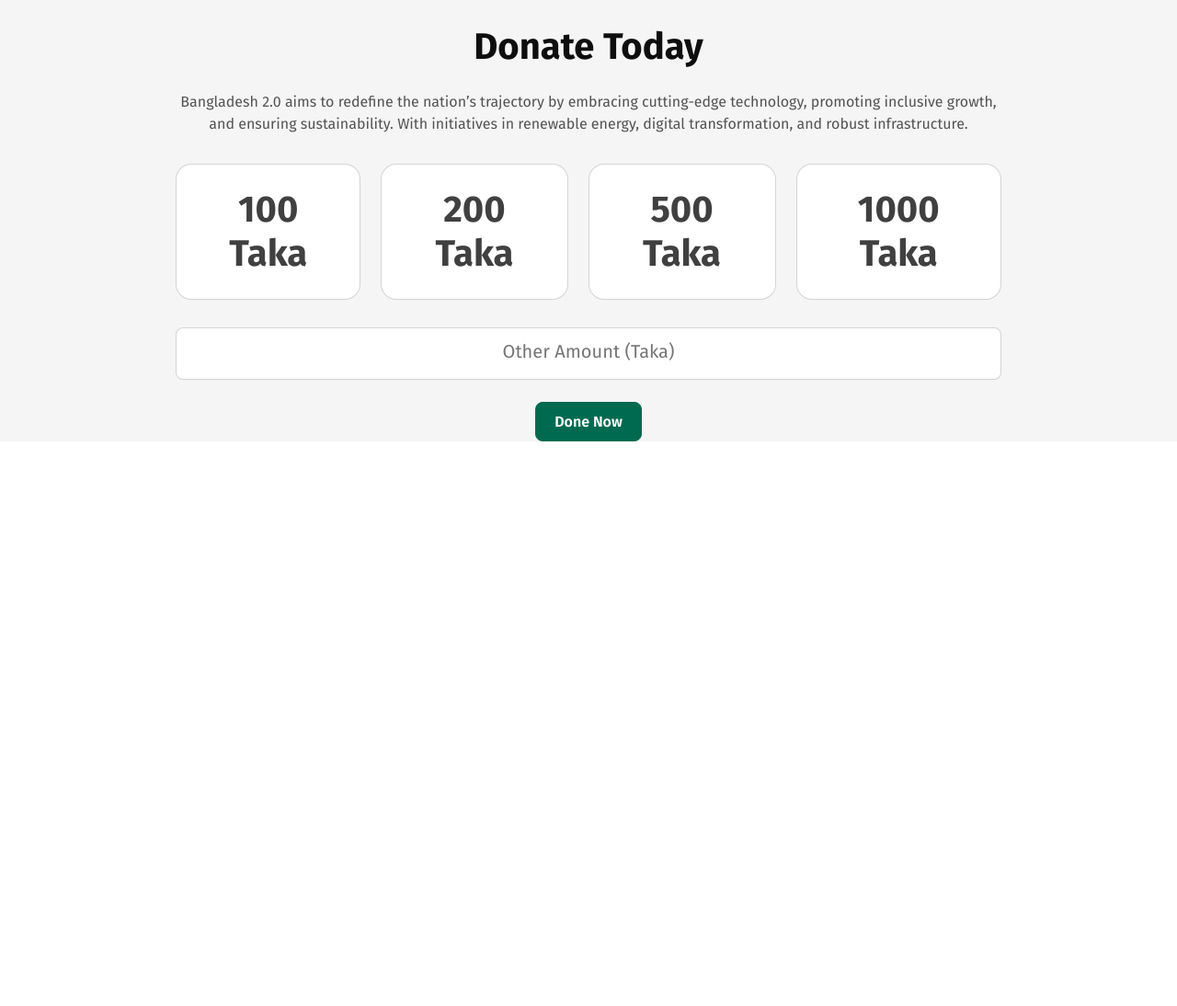
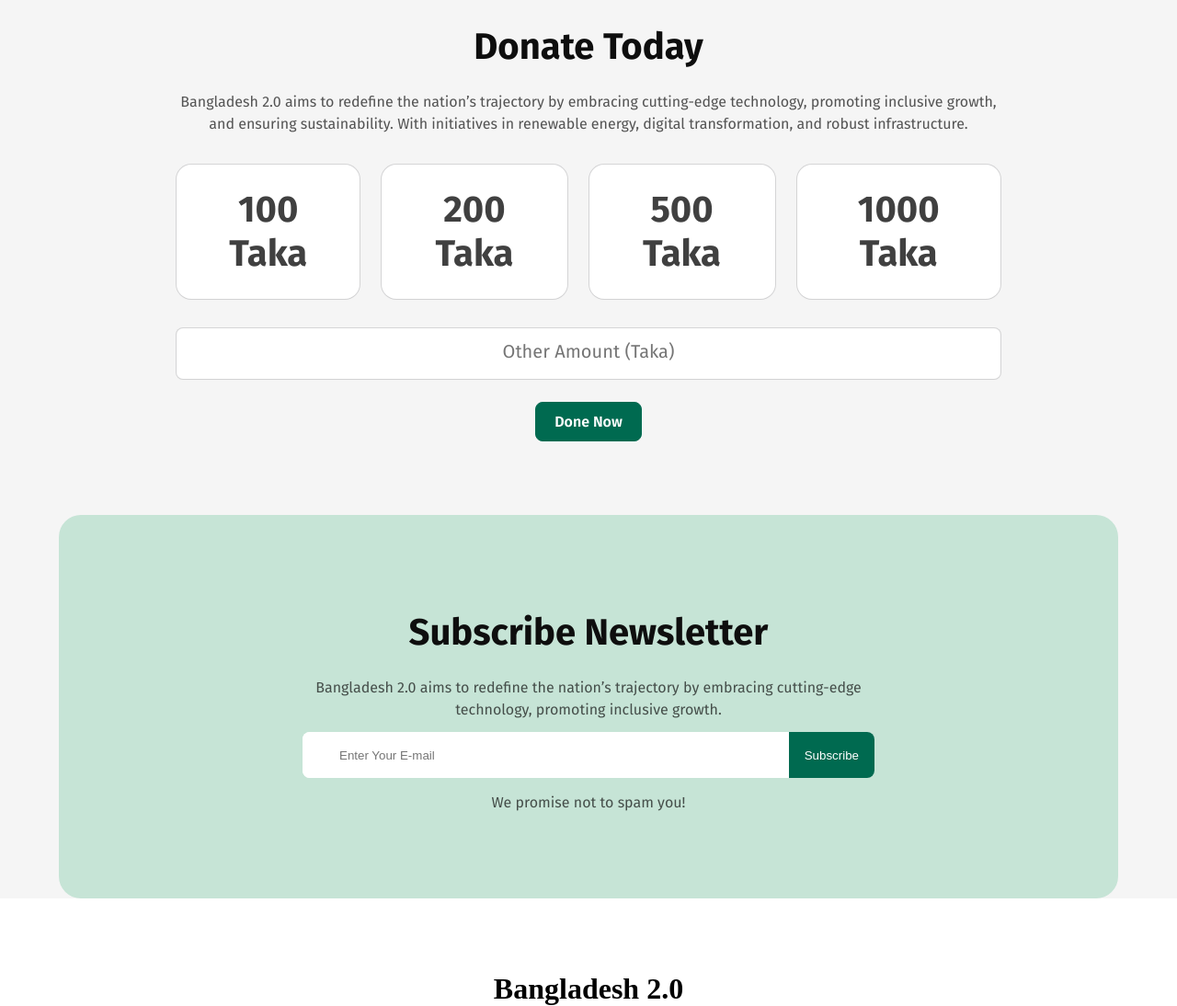
Before and after one commit to bdruhul/assignment-1, a plain HTML site: page index.html in a window 1280 px wide. Shown: the part 3889-4983 px from the top of the page at 92% size. Before the commit the page ends 4369 px from the top, so only its background shows below. Drawn offline with Linux system fonts and the light colour scheme.

Commit message:
added some new sections

```diff
--- a/assets/css/style.css
+++ b/assets/css/style.css
@@ -232,7 +232,8 @@
 .younus_text,
 .designation,
 .date_time,
-.news_text {
+.news_text,
+.newsletter_text, .news_bottom_text {
     font-family: var(--fira-sans);
     font-size: 16px;
     line-height: 24px;
@@ -363,19 +364,22 @@
 
 /* recent news section css part end */
 /* donate section css part start  */
-    .donate{
+.donate {
     width: 70%;
     margin: 0 auto;
     text-align: center;
 }
-    .donate_box{
+
+.donate_box {
     gap: 24px;
 }
-    .donate_box-content{
+
+.donate_box-content {
     margin: 32px 0px;
 }
-    .donate_ammount{
-        padding:25px;
+
+.donate_ammount {
+    padding: 25px;
     background-color: #fff;
     border-radius: 16px;
     font-family: var(--fira-sans);
@@ -386,16 +390,15 @@
     box-shadow: rgba(0, 0, 0, 0.02) 0px 1px 3px 0px, rgba(27, 31, 35, 0.15) 0px 0px 0px 1px;
 }
 
-    .donate_ammount:hover{
+.donate_ammount:hover {
     background-color: #C6E4D6;
     transition: all linear 0.3s;
-
 }
-    .donate_input{
+.donate_input {
     margin-bottom: 25px;
 
 }
-    .donate_input input{
+.donate_input input {
     width: 100%;
     border: none;
     outline: none;
@@ -404,10 +407,61 @@
     box-shadow: rgba(0, 0, 0, 0.02) 0px 1px 3px 0px, rgba(27, 31, 35, 0.15) 0px 0px 0px 1px;
     border-radius: 7px;
 }
-    .donate_input input::placeholder{
+.donate_input input::placeholder {
     text-align: center;
     font-family: var(--fira-sans);
     font-size: 20px;
     font-weight: 400;
 }
 /* donate section css part end */
+/* newsletter section css part start  */
+.newsletter {
+    padding: 80px 265px;
+    background-color: #C6E4D6;
+    margin: 80px auto;
+    border-radius: 24px;
+    text-align: center;
+}
+.news_input form{
+    width: 100%;
+    height: 50px;
+    background-color: #fff;
+    position: relative;
+    text-align: left;
+    border-radius: 8px;
+}
+.news_input form input{
+        width: 85%;
+        height: 100%;
+        margin: 0;
+        border: none;
+        outline: none;
+        border-radius: 8px;
+        padding-left:40px ;
+        padding-right: 20px;
+}
+.newslatter_btn{
+    width: 15%;
+    position: absolute;
+    top: 0;
+    right: 0;
+    height: 100%;
+    border: none;
+    outline: none;
+    border-top-right-radius: 8px;
+    border-bottom-right-radius: 8px;
+    background-color: #006A50;
+    color: #fff;
+    cursor: pointer;
+}
+.news_bottom_text{
+margin-top: 15px;
+}
+/* newsletter section css part end */
+/* footer section css part start  */
+    .footer{
+        text-align: center;
+        padding: 0 !important;
+        margin: 0 !important;
+    }
+/* footer section css part end */
--- a/index.html
+++ b/index.html
@@ -252,18 +252,35 @@
                 </div>
             </div>
             <div class="donate_input">
-                <input type="text" name="donate" id="" placeholder="Other Amount (Taka)">
+                <input type="text" name="" id="" placeholder="Other Amount (Taka)">
             </div>
             <div class="donate_btn">
                 <a href="#"><button class="news_btn">Done Now</button></a>
             </div>
         </section>
         <!-- donate section html part end -->
+         <!-- Newsletter section html part start  -->
+                <section class="newsletter container">
+                            <h1 class="newsletter_heading section_heading">
+                                Subscribe Newsletter
+                            </h1>
+                            <p class="newsletter_text">Bangladesh 2.0 aims to redefine the nation’s trajectory by embracing cutting-edge technology, promoting inclusive growth.</p>
+                            <div class="news_input">
+                                           <form action="">
+                                            <input type="email" name="" id="" placeholder="Enter Your E-mail">
+                                            <button type="submit" class="newslatter_btn">Subscribe</button>
+                                           </form>
+                            </div>
+                            <p class="news_bottom_text">
+                                We promise not to spam you!
+                            </p>
+                </section>
+         <!-- Newsletter section html part end -->
     </main>
     <!-- main section html part end -->
     <!-- footer section html part start  -->
-    <footer>
-
+    <footer class="footer">
+                <h1 class="footer_heading">Bangladesh 2.0</h1>
     </footer>
     <!-- footer section html part end -->
 </body>
```
Lines whose indentation alone changed are shown as unchanged.
